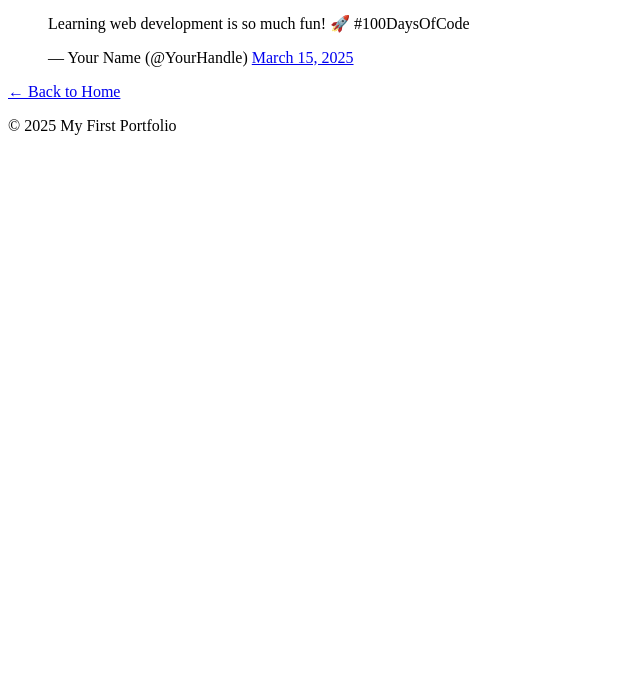
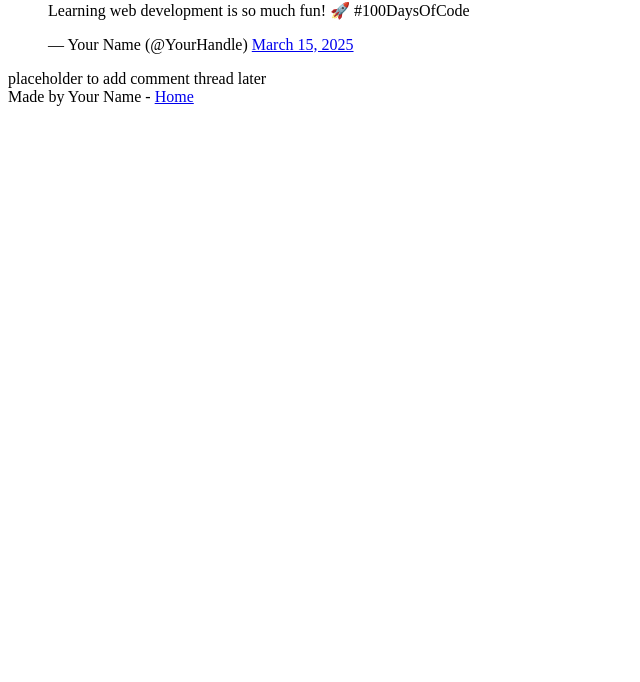
Before and after one commit to Therearenousernames/My_First_Portfolio, a plain HTML site: page html_basic/tweets.html in a window 1280 px wide. Shown: the part 118-800 px from the top of the page, without its empty margins (0-640 px from the left). Drawn offline with Linux system fonts and the light colour scheme.

Commit message:
Updated html files

```diff
--- a/html_basic/tweets.html
+++ b/html_basic/tweets.html
@@ -16,20 +16,24 @@
     </header>
 
     <main>
-        <h1>Check Out My Tweets!</h1>
-
+        <!-- Main article -->
         <article>
+            <h1>Check Out My Tweets!</h1>
             <blockquote class="twitter-tweet">
                 <p lang="en" dir="ltr">Learning web development is so much fun! 🚀 #100DaysOfCode</p>&mdash; Your Name (@YourHandle)
                 <a href="https://twitter.com/YourHandle/status/1234567890123456789">March 15, 2025</a>
             </blockquote>
             <script async src="https://platform.twitter.com/widgets.js" charset="utf-8"></script>
         </article>
+
+        <!-- Placeholder aside -->
+        <aside>
+            placeholder to add comment thread later
+        </aside>
     </main>
 
     <footer>
-        <p><a href="index.html">← Back to Home</a></p>
-        <p>&copy; 2025 My First Portfolio</p>
+        Made by Your Name - <a href="index.html" target="_blank">Home</a>
     </footer>
 </body>
 </html>
```
Also changed, not shown: html_basic/index.html (+9 -1 lines).
